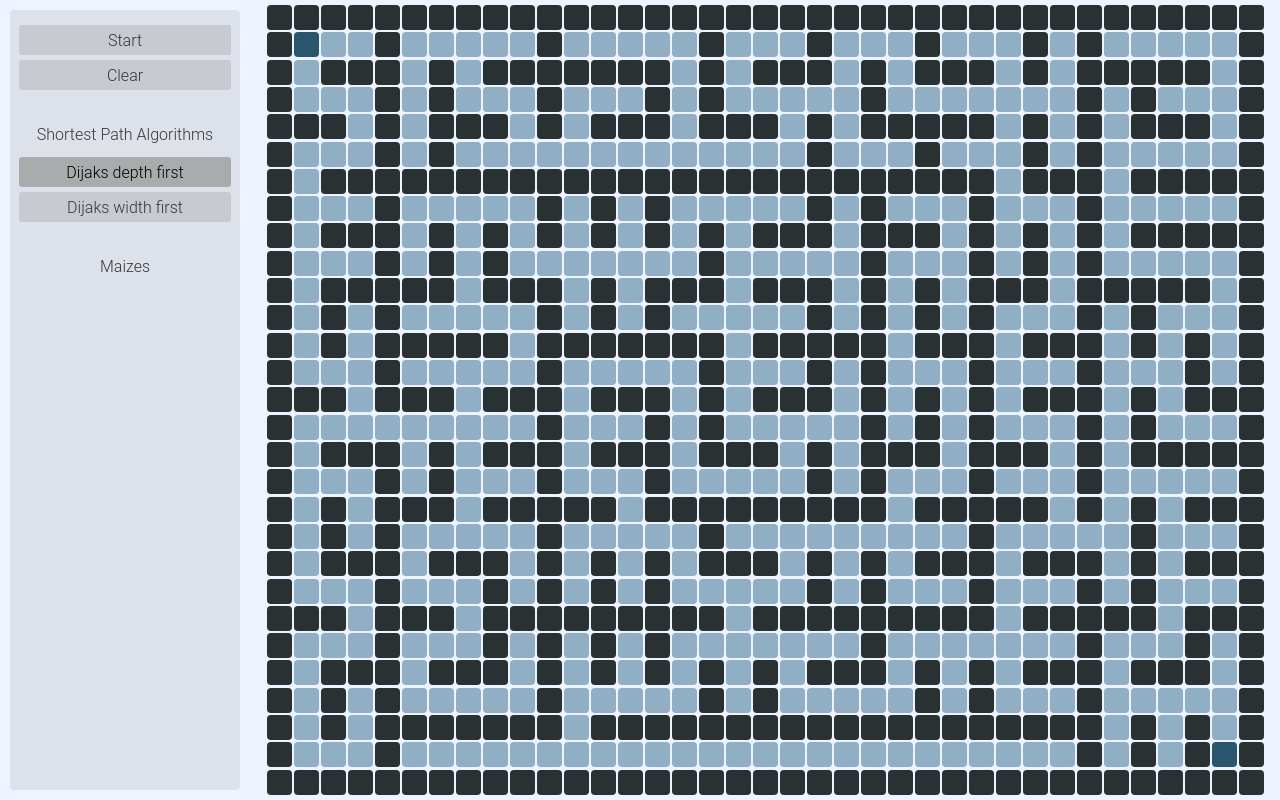
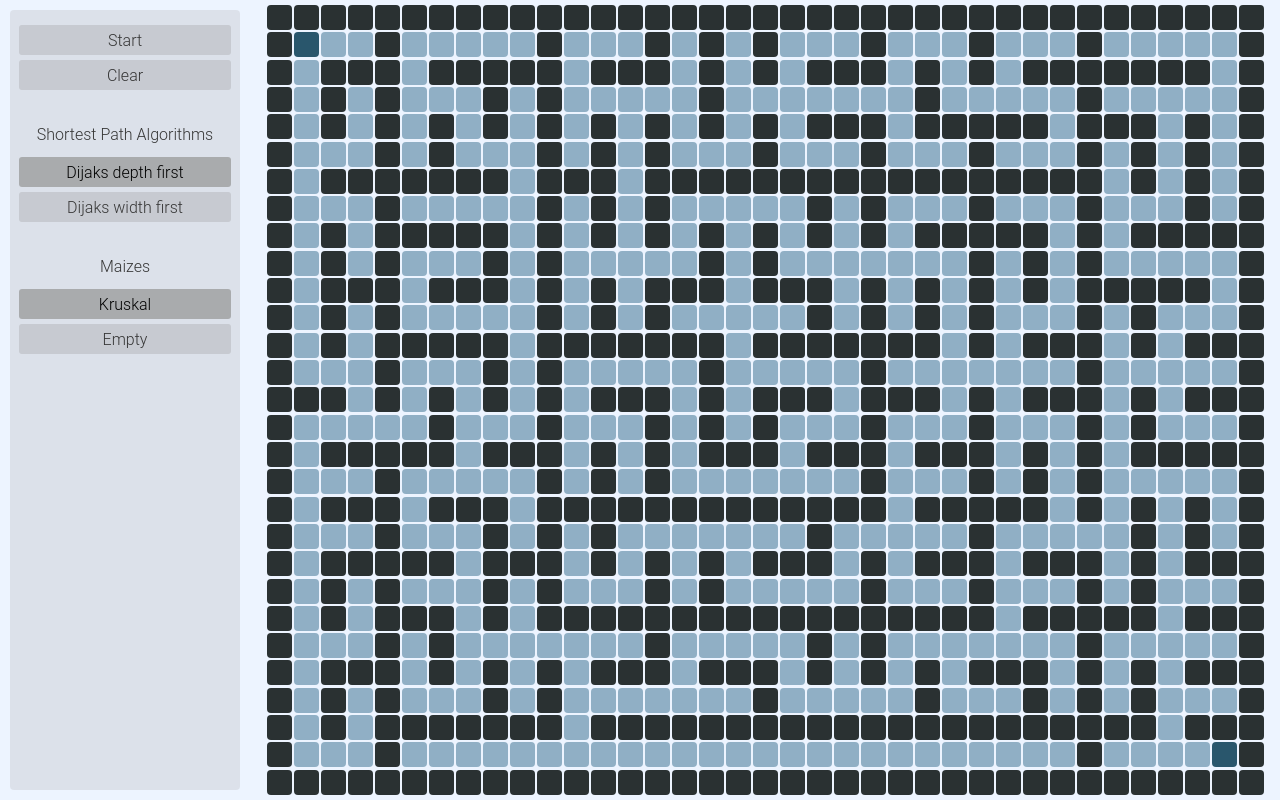
Before and after one commit to David-Leatham/searchpath, a Next.js app: page / in a window 1280 px wide. Built offline with nearby package versions, Linux system fonts and the light colour scheme.

Commit message:
Added possibility to choose mases

```diff
--- /dev/null
+++ b/src/lib/mazes/algorithms/empty.ts
@@ -0,0 +1,23 @@
+import { Block } from '../../types'
+
+export default function empty(height: number, width: number): Array<Block> {
+  if (height == 0 || width == 0) {return []}
+
+  let grid = new Array(height).fill(0).map(() => new Array(width).fill(Block.Path))
+  // new Array(width));
+  grid[0] = new Array(width).fill(Block.Wall)
+  grid[height-1] = new Array(width).fill(Block.Wall)
+
+  for (let row of grid) {
+    row[0] = Block.Wall;
+    row[row.length-1] = Block.Wall;
+  }
+
+  if ((width >= 3 && height >= 4) || (width >= 4 && height >= 3)) {
+    grid[1][1] = Block.Start
+    grid[grid.length-2][grid[0].length-2] = Block.Finish
+  }
+
+  let out: Array<number> = grid.flat(1);
+  return out
+}
--- a/src/lib/kruskal.ts
+++ b/src/lib/mazes/algorithms/kruskal.ts
@@ -1,10 +1,10 @@
-import { Block } from './types'
+import { Block } from '../../types'
 
 function randrange(min: number, max: number, range: number) {
   return Math.floor(Math.random() * (max - min) / range) * range + min;
 }
 
-export function generateKruskal(height: number, width: number): Array<Block> {
+export default function generateKruskal(height: number, width: number): Array<Block> {
   if (height == 0 || width == 0) {return []}
 
   let VERTICAL = 0
--- /dev/null
+++ b/src/lib/mazes/helpers.ts
@@ -0,0 +1,7 @@
+export function nothin() {}
+
+// export function generateMazeFkt(mazeAlgorithm: (height: number, width: number) => Array<Block>): (board: Board) => (SearchPath)  {
+//     let retFkt: (board: Board) => (SearchPath);
+//     retFkt = (board: Board) => generatePath(board, searchAlgorithm)
+//     return  retFkt
+//   }
--- /dev/null
+++ b/src/lib/mazes/mazeAlgorithms.ts
@@ -0,0 +1,18 @@
+import { MazeAlgorithmInfoList, MazeAlgorithm } from '@/lib/types';
+// import { generatePathFkt } from './helpers'
+
+import kruskal from './algorithms/kruskal'
+import empty from './algorithms/empty'
+
+
+
+let searchAlgorithmInfoList: MazeAlgorithmInfoList = [
+  { mazeAlgorithm: MazeAlgorithm.Kruskal,
+    name: 'Kruskal',
+    algorithm: kruskal},
+  { mazeAlgorithm: MazeAlgorithm.Empty,
+    name: 'Empty',
+    algorithm: empty}
+]
+
+export default searchAlgorithmInfoList
--- a/src/lib/searchalgorithms/searchAlgorithms.ts
+++ b/src/lib/searchalgorithms/searchAlgorithms.ts
@@ -1,4 +1,4 @@
-import { Block, Board, SearchPath, SearchAlgorithmInfoList, SearchAlgorithm } from '@/lib/types';
+import { SearchAlgorithmInfoList, SearchAlgorithm } from '@/lib/types';
 import { generatePathFkt } from './helpers'
 
 import dijkstraDepthFirst from './algorithms/dijkstraDepthFirst'
--- a/src/lib/types.ts
+++ b/src/lib/types.ts
@@ -50,3 +50,24 @@ export interface SearchAlgorithmState {
   searchAlgorithmInfoList: SearchAlgorithmInfoList,
   setSearchAlorithm: (searchAlg: SearchAlgorithm) => void,
 }
+
+// Mazre Algorithm Types
+
+export enum MazeAlgorithm {
+  Kruskal,
+  Empty
+}
+
+export interface MazeAlgorithmInfo {
+  mazeAlgorithm: MazeAlgorithm,
+  name: string,
+  algorithm: (height: number, width: number) => Array<Block>
+}
+
+export type MazeAlgorithmInfoList = Array<MazeAlgorithmInfo>;
+
+export interface MazeAlgorithmState {
+  mazeAlgorithm: MazeAlgorithm,
+  mazeAlgorithmInfoList: MazeAlgorithmInfoList,
+  setMazeAlorithm: (mazeAlg: MazeAlgorithm) => void,
+}
--- /dev/null
+++ b/src/pages/store/mazeAlgorithmsStore.ts
@@ -0,0 +1,13 @@
+import { create } from 'zustand'
+import { MazeAlgorithmState, MazeAlgorithm } from '@/lib/types'
+import mazeAlgorithmInfoList from '@/lib/mazes/mazeAlgorithms'
+
+export const useMazeAlgorithmsStore = create<MazeAlgorithmState>((set) => ({
+  mazeAlgorithm: mazeAlgorithmInfoList[0].mazeAlgorithm,
+  mazeAlgorithmInfoList: mazeAlgorithmInfoList,
+  setMazeAlorithm: (mazeAlg: MazeAlgorithm) => {
+    set((state) => ({
+      mazeAlgorithm: mazeAlg
+    }))
+  },
+}))
--- a/src/pages/store/searchAlgorithmsStore.ts
+++ b/src/pages/store/searchAlgorithmsStore.ts
@@ -1,5 +1,5 @@
 import { create } from 'zustand'
-import { Block, Board, SearchAlgorithmState, SearchAlgorithm } from '@/lib/types'
+import { SearchAlgorithmState, SearchAlgorithm } from '@/lib/types'
 import searchAlgorithmInfoList from '@/lib/searchalgorithms/searchAlgorithms'
 
 export const useSearchAlgorithmsStore = create<SearchAlgorithmState>((set) => ({
--- a/src/pages/templates/Middle.tsx
+++ b/src/pages/templates/Middle.tsx
@@ -1,10 +1,11 @@
-import React, { useState, useEffect, useRef } from "react";
+import React, { useState, useEffect, useRef, useCallback } from "react";
 import styles from './Middle.module.css';
 import { setSearchAlgorithmStopRunning } from '@/pages/store/globalVariables';
 // import global_styles from '@/styles/globals.css'
 import { useBoardStore } from "../store/boardStore";
-import { generateKruskal } from "@/lib/kruskal";
-import { Block } from '@/lib/types'
+import { useMazeAlgorithmsStore } from '../store/mazeAlgorithmsStore'
+// import { generateKruskal } from "@/lib/mazes/kruskal";
+import { Block, MazeAlgorithm, MazeAlgorithmInfoList } from '@/lib/types'
 // import { shallow } from 'zustand/shallow'
 
 
@@ -14,23 +15,44 @@ export default function Middle() {
   const boardSize: Array<number> = useBoardStore<Array<number>>((state)=>[state.board.height, state.board.width]);
   const boardList: Array<Block> = useBoardStore<Array<number>>((state)=>state.board.boardList);
 
+  const mazeAlgorithm: MazeAlgorithm = useMazeAlgorithmsStore<MazeAlgorithm>((state)=>state.mazeAlgorithm);
+  const mazeAlgorithmInfoList: MazeAlgorithmInfoList = useMazeAlgorithmsStore<MazeAlgorithmInfoList>((state)=>state.mazeAlgorithmInfoList);
+  console.log(mazeAlgorithm)
   let lastBoardSize = [0, 0];
+
+  const mazeAlgorithmStateRef = useRef<MazeAlgorithm | null>(null);
+  mazeAlgorithmStateRef.current = mazeAlgorithm;
+
+  let updateBoard = true;
 
   const [resizeBoardElement, setResizeBoardElement] = useState<null | HTMLElement>(null);
 
-  function handleEntry(entry: ResizeObserverEntry): void {
+  const handleEntry = useCallback((entry: ResizeObserverEntry) => {
+    // console.log(mazeAlgorithmStateRef.current)
+    if(mazeAlgorithmStateRef.current === null) { return }
     let contentWidth  = Math.round(entry.contentRect.width);
     let contentHeight = Math.round(entry.contentRect.height);
     let boxCount = getBoxCount(contentWidth, contentHeight);
 
+
     if (lastBoardSize[0] != boxCount[0] || lastBoardSize[1] != boxCount[1]) {
-      lastBoardSize = boxCount
-      setBoardSize(boxCount);
-      let boardElements = generateKruskal(boxCount[0], boxCount[1])
-      setBoardList(boardElements);
+
+      let mazeAlgorithmFkt: null | ((height: number, width: number) => Array<Block>) = null;
+      for (let mazeAlgorithmInfo of mazeAlgorithmInfoList) {
+        // console.log(mazeAlgorithmInfo.mazeAlgorithm, mazeAlgorithmStateRef.current)
+        if (mazeAlgorithmInfo.mazeAlgorithm == mazeAlgorithmStateRef.current) {
+          mazeAlgorithmFkt = mazeAlgorithmInfo.algorithm;
+        }
+      }
+
+      if (mazeAlgorithmFkt) {
+        lastBoardSize = boxCount
+        setBoardSize(boxCount);
+        let boardElements = mazeAlgorithmFkt(boxCount[0], boxCount[1])
+        setBoardList(boardElements);
+      }
     }
-  }
-
+  }, []);
 
   const resizeObserver = new ResizeObserver((entries) => {
 
@@ -45,6 +67,19 @@ export default function Middle() {
       if (resizeBoardElement) {
         // This is only updated when the board size actually changes.
         resizeBoardElement.style.gridTemplateRows = 'repeat(' + boardSize[1] + ', 2fr)'
+
+        let mazeAlgorithmFkt: null | ((height: number, width: number) => Array<Block>) = null;
+        for (let mazeAlgorithmInfo of mazeAlgorithmInfoList) {
+          if (mazeAlgorithmInfo.mazeAlgorithm == mazeAlgorithm) {
+            mazeAlgorithmFkt = mazeAlgorithmInfo.algorithm;
+          }
+        }
+
+        if (mazeAlgorithmFkt) {
+
+          let boardElements = mazeAlgorithmFkt(boardSize[0], boardSize[1])
+          // setBoardList(boardElements);
+        }
       }
   }, [boardSize])
 
--- a/src/pages/templates/settings/SettingsStrip.tsx
+++ b/src/pages/templates/settings/SettingsStrip.tsx
@@ -1,5 +1,5 @@
 import settingsStripStyles from './SettingsStrip.module.css'
-import { Title, StartSearchButton, ClearSearchButten, SearchAlgorithmsElements } from './elements/elements'
+import { Title, StartSearchButton, ClearSearchButten, SearchAlgorithmsElements, MazeElements } from './elements/elements'
 
 export default function SettingsStrip() {
 	return (
@@ -15,6 +15,7 @@ export default function SettingsStrip() {
 				</div>
 				<div>
           <Title title='Maizes'></Title>
+          <MazeElements></MazeElements>
 				</div>
 			</div>
 		</div>
--- a/src/pages/templates/settings/elements/elements.tsx
+++ b/src/pages/templates/settings/elements/elements.tsx
@@ -1,10 +1,11 @@
 import { Inter } from '@next/font/google'
 import settingsStripStyles from '../SettingsStrip.module.css'
-import { StartNewSearch, clear, getClassName } from './lib'
+import { StartNewSearch, clear, getClassNameSearch, getClassNameMaze } from './lib'
 
-import { Board, SearchAlgorithm, SearchAlgorithmInfoList, SearchAlgorithmInfo } from '@/lib/types'
+import { Board, SearchAlgorithm, SearchAlgorithmInfoList, SearchAlgorithmInfo, MazeAlgorithm, MazeAlgorithmInfoList, MazeAlgorithmInfo } from '@/lib/types'
 import { useBoardStore } from "../../../store/boardStore";
 import { useSearchAlgorithmsStore } from '../../../store/searchAlgorithmsStore'
+import { useMazeAlgorithmsStore } from '../../../store/mazeAlgorithmsStore'
 
 const inter = Inter({ subsets: ['latin'] });
 
@@ -42,8 +43,21 @@ export function SearchAlgorithmsElements(): JSX.Element {
   return (
     <div>
       { searchAlgorithmInfoList.map((searchAlgorithmInfo: SearchAlgorithmInfo, i) => {
-        return <a key={i} className={getClassName(searchAlgorithm, searchAlgorithmInfo)} onClick={() => {setSearchAlgorithm(searchAlgorithmInfo.searchAlgorithm)}}>{ searchAlgorithmInfo.name }</a>
+        return <a key={i} className={getClassNameSearch(searchAlgorithm, searchAlgorithmInfo)} onClick={() => {setSearchAlgorithm(searchAlgorithmInfo.searchAlgorithm)}}>{ searchAlgorithmInfo.name }</a>
       })}
     </div>
   );
 }
+
+export function MazeElements(): JSX.Element {
+  const mazeAlgorithm: MazeAlgorithm = useMazeAlgorithmsStore<MazeAlgorithm>((state)=>state.mazeAlgorithm);
+  const mazeAlgorithmInfoList: MazeAlgorithmInfoList = useMazeAlgorithmsStore<MazeAlgorithmInfoList>((state)=>state.mazeAlgorithmInfoList);
+  const setMazeAlgorithm = useMazeAlgorithmsStore((state)=>{return (mazeAlgo: MazeAlgorithm) => {state.setMazeAlorithm(mazeAlgo)}});
+  return (
+    <div>
+      { mazeAlgorithmInfoList.map((mazeAlgorithmInfo: MazeAlgorithmInfo, i) => {
+        return <a key={i} className={getClassNameMaze(mazeAlgorithm, mazeAlgorithmInfo)} onClick={() => {setMazeAlgorithm(mazeAlgorithmInfo.mazeAlgorithm)}}>{ mazeAlgorithmInfo.name }</a>
+      })}
+    </div>
+  );
+}
--- a/src/pages/templates/settings/elements/lib.ts
+++ b/src/pages/templates/settings/elements/lib.ts
@@ -3,7 +3,7 @@ import settingsStripStyles from '../SettingsStrip.module.css'
 
 import { Inter } from '@next/font/google'
 
-import { Block, Board, SearchAlgorithm, SearchAlgorithmInfoList, SearchAlgorithmInfo, SearchPath } from '@/lib/types'
+import { Block, Board, SearchAlgorithm, SearchAlgorithmInfoList, SearchAlgorithmInfo, SearchPath, MazeAlgorithm, MazeAlgorithmInfo } from '@/lib/types'
 import { getSearchAlgorithmRunning, getSearchAlgorithmStopRunning, setSearchAlgorithmRunning, setSearchAlgorithmStopRunning } from '@/pages/store/globalVariables';
 
 const sleep = (ms: number) => new Promise((r) => setTimeout(r, ms));
@@ -100,10 +100,18 @@ function scale(first: number, second: number, percent: number) {
 	return (higher - lower) * percent + lower
 }
 
-export function getClassName(searchAlgorithm: SearchAlgorithm, searchAlgorithmInfo: SearchAlgorithmInfo): string {
+export function getClassNameSearch(searchAlgorithm: SearchAlgorithm, searchAlgorithmInfo: SearchAlgorithmInfo): string {
   let out = settingsStripStyles.button + ' ' + inter.className
   if (searchAlgorithm == searchAlgorithmInfo.searchAlgorithm) {
     out += ' ' + settingsStripStyles.buttonActive
   }
   return out
 }
+
+export function getClassNameMaze(mazeAlgorithm: MazeAlgorithm, mazeAlgorithmInfo: MazeAlgorithmInfo): string {
+  let out = settingsStripStyles.button + ' ' + inter.className
+  if (mazeAlgorithm == mazeAlgorithmInfo.mazeAlgorithm) {
+    out += ' ' + settingsStripStyles.buttonActive
+  }
+  return out
+}
```
